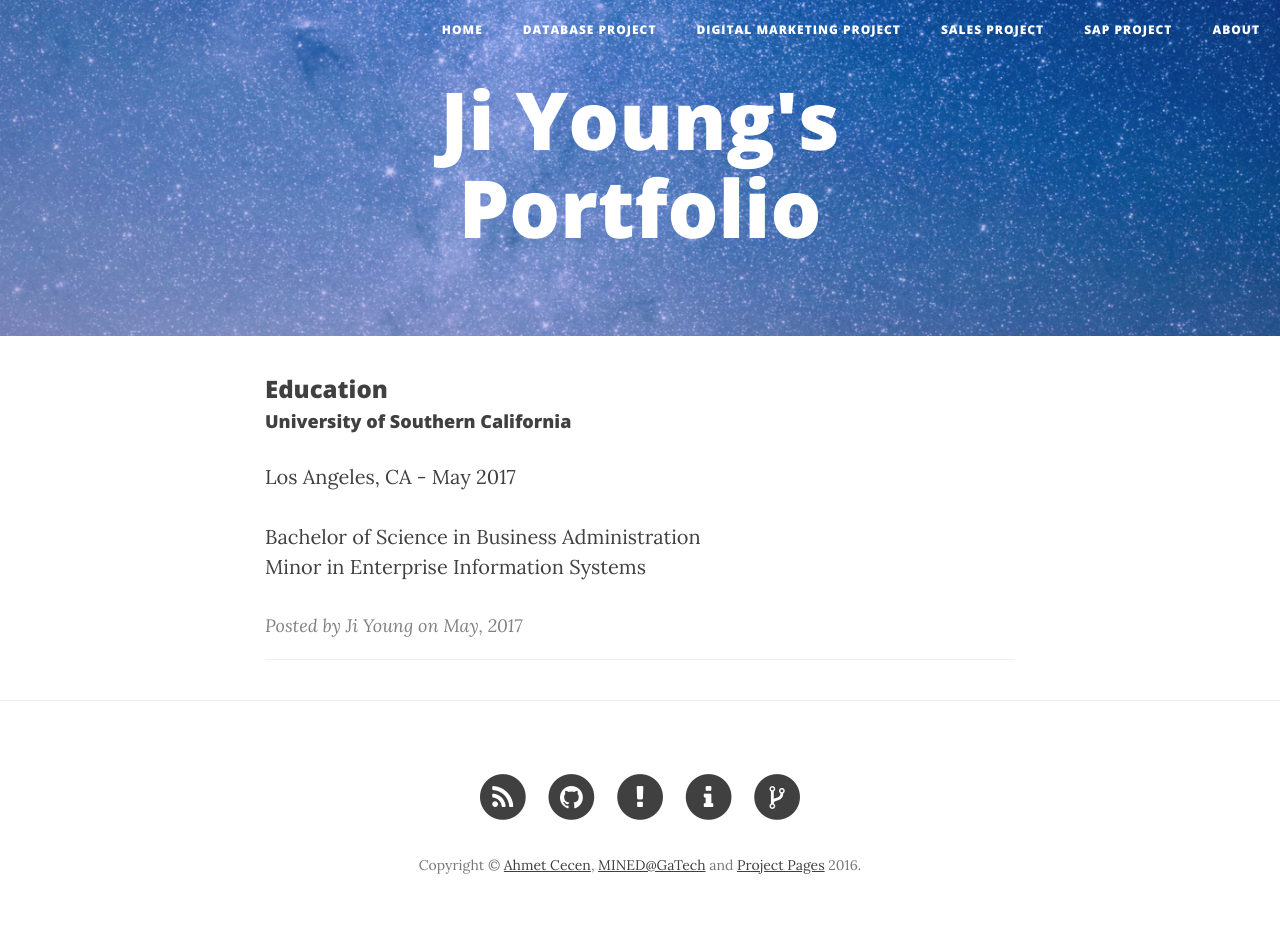
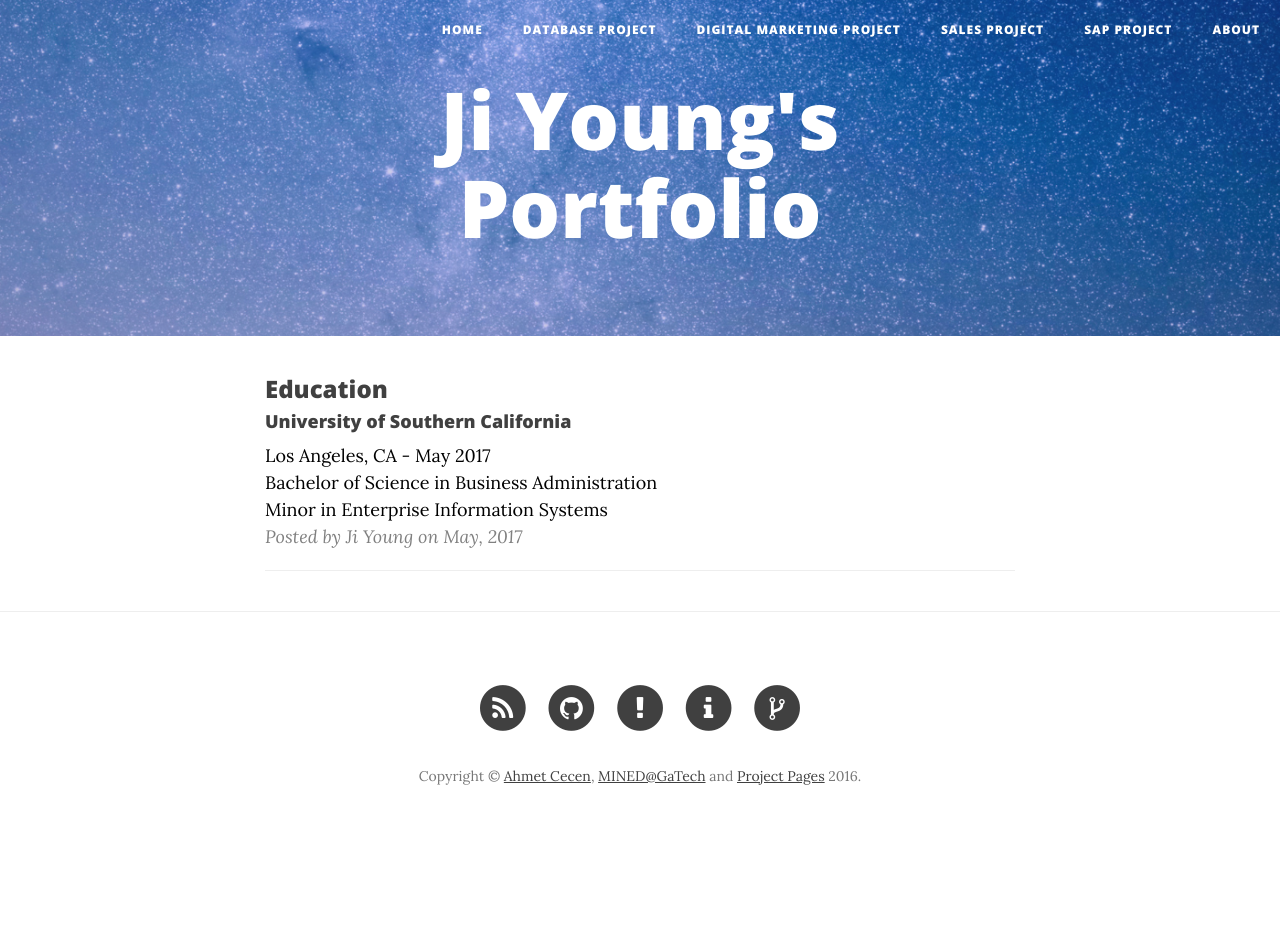
Before and after one commit to jiyoungo/jiyoungo.github.io, a Jekyll site: the page built from index.html, in a window 1280 px wide. Built offline with Jekyll 4.4.1, drawn with Linux system fonts in a browser that asks for light colours; nearby versions of some CDN libraries; the list of posts is cut into pages by our own code; after the commit the page ends 900 px from its top, so only the background shows below that.

Commit message:
edit index page

```diff
--- a/index.html
+++ b/index.html
@@ -6,10 +6,8 @@ layout: page
     <h4 class="post-title">
         University of Southern California
     </h4>
-    <p>
-        Los Angeles, CA - May 2017
-    </p>
-    <p>
+    <p style="margin-bottom:5px; color:black; font-size: 18px; margin: 0px;">
+        Los Angeles, CA - May 2017<br>
         Bachelor of Science in Business Administration <br>
         Minor in Enterprise Information Systems
     </p>
```
